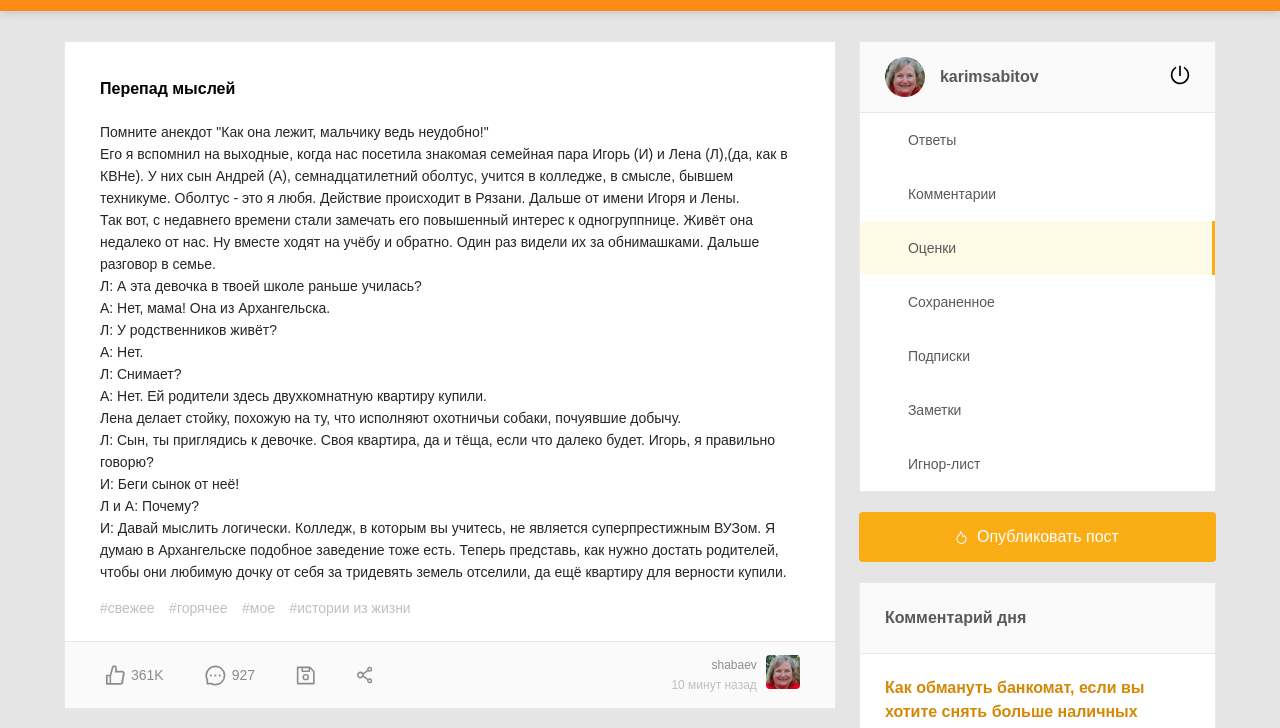
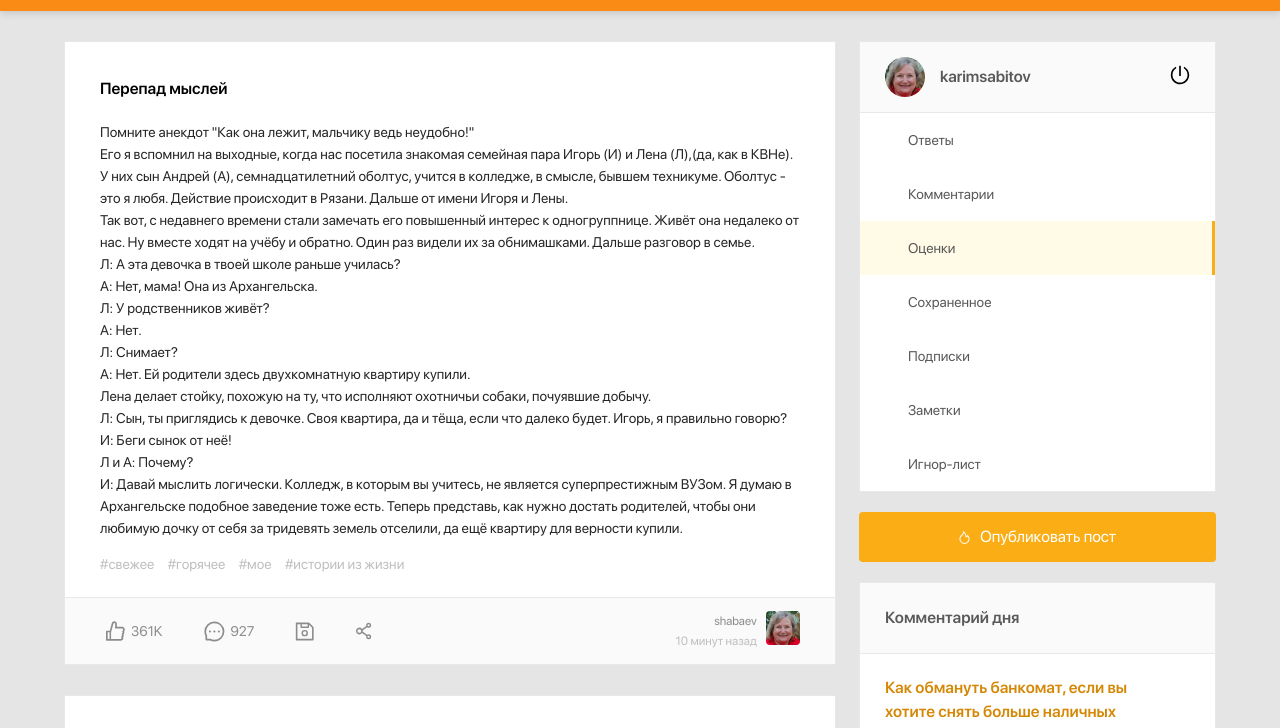
Before and after one commit to Karim2014/Pikadu, a plain HTML site: page index.html in a window 1280 px wide. Shown: the part 53-781 px from the top of the page. Drawn offline with Linux system fonts and the light colour scheme.

Commit message:
[День 3] Подкючены шрифты

```diff
--- a/css/style.css
+++ b/css/style.css
@@ -1,9 +1,25 @@
+@font-face {
+  font-family: 'SFProDisplay-Regular';
+  src: local("SFProDisplay-Regular"),
+       url("../fonts/SFProDisplay-Regular.woff") format("woff"),
+       url("../fonts/SFProDisplay-Regular.woff2") format("woff2");
+  font-weight: normal;
+}
+
+@font-face {
+  font-family: "SFProDisplay-Semibold";
+  src: local("SFProDisplay-Semibold"),
+       url("../fonts/SFProDisplay-Semibold.woff") format("woff"),
+       url("../fonts/SFProDisplay-Semibold.woff2") format("woff2");
+  font-weight: bold;
+}
+
 * {
   box-sizing: border-box;
 }
 
 body {
-  font-family: sans-serif;
+  font-family: "SFProDisplay-Regular", sans-serif;
   background-color: #e5e5e5
 }
 
@@ -116,6 +132,7 @@ body {
 }
 
 .post-title {
+  font-family: "SFProDisplay-Semibold", sans-serif;
   margin-top: 0;
   margin-bottom: 20px;
   font-weight: 600;
@@ -233,8 +250,8 @@ body {
 }
 
 .user-name {
+  font-family: "SFProDisplay-Semibold", sans-serif;
   font-style: normal;
-  font-weight: 600;
   font-size: 16px;
   line-height: 24px;
   color: #595959;
@@ -315,9 +332,8 @@ body {
 }
 
 .card-title {
+  font-family: "SFProDisplay-Semibold", sans-serif;
   margin: 0;
-  font-style: normal;
-  font-weight: 600;
   font-size: 16px;
   line-height: 24px;
   color: #595959;
@@ -326,10 +342,9 @@ body {
   padding: 22px 40px 30px 25px;
 }
 .card-body-title {
+  font-family: "SFProDisplay-Semibold", sans-serif;
   text-decoration: none;
   margin: 0;
-  font-style: normal;
-  font-weight: 600;
   font-size: 16px;
   line-height: 24px;
   color: #D48806;
```
Also changed, not shown: fonts/SFProDisplay-Regular.woff (added), fonts/SFProDisplay-Regular.woff2 (added), fonts/SFProDisplay-Semibold.woff (added), fonts/SFProDisplay-Semibold.woff2 (added).
